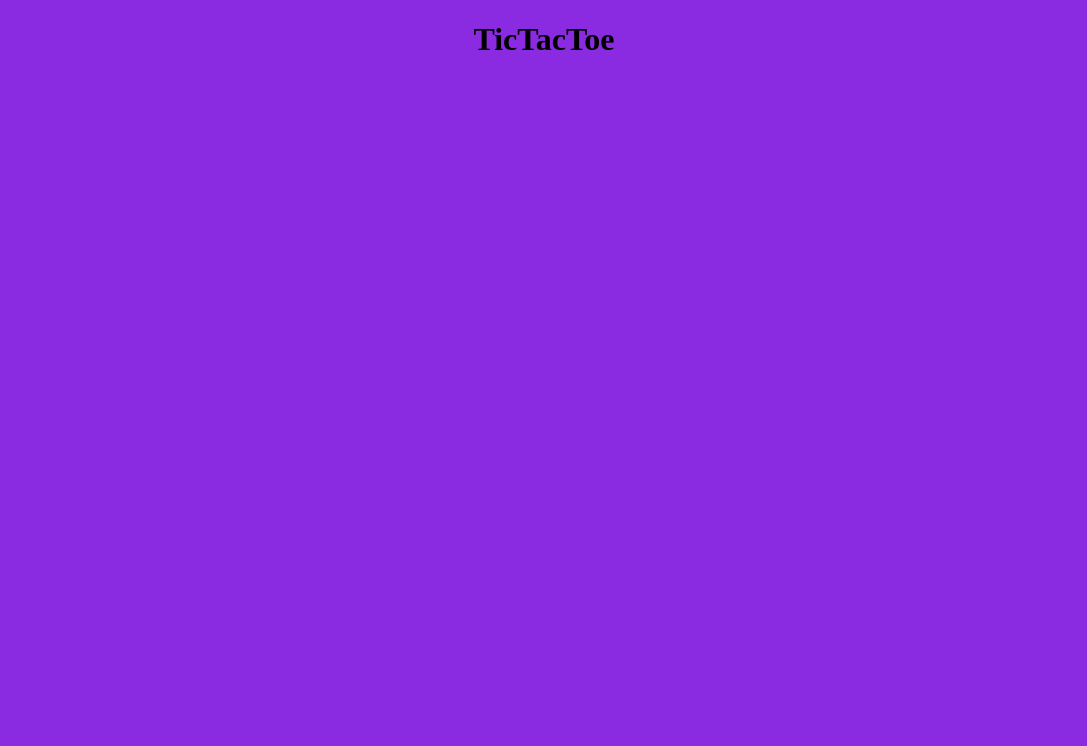
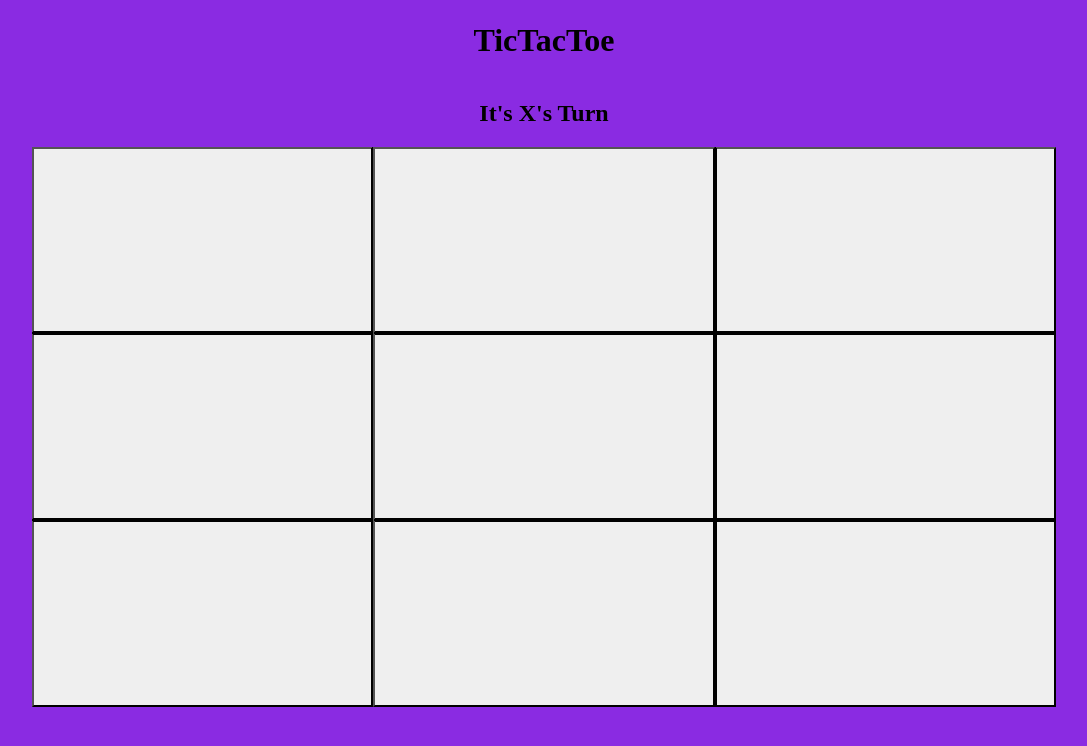
Before and after one commit to jayden-1105/tictactoe, a plain HTML site: page index.html in a window 1280 px wide. Shown: the whole page, without its empty margins (96-1183 px from the left). Drawn offline with Linux system fonts and the light colour scheme.

Commit message:
Added in the tic tac toe game board area and formatted it. Added a little bit of CSS to get the tic tac toe board centered and looking proper.

```diff
--- a/index.html
+++ b/index.html
@@ -11,7 +11,22 @@
     <div class="header">
         <h1>TicTacToe</h1>
     </div>
-    <div class="gameboard"></div>
+    <div class="gamearea">
+        <div class="whoseturn">
+            <h2 class="playerturn">It's X's Turn</h2>
+        </div>
+        <div class="gameboard">
+            <button class="top left"></button>
+            <button class="top center"></button>
+            <button class="top right"></button>
+            <button class="middle left"></button>
+            <button class="middle center"></button>
+            <button class="middle right"></button>
+            <button class="bottom left"></button>
+            <button class="bottom center"></button>
+            <button class="bottom right"></button>
+        </div>
+    </div>
     <div class="result"></div>
     <script type="text/javascript" src="java.js"></script>
 </body>
--- a/style.css
+++ b/style.css
@@ -7,9 +7,45 @@ body {
     display: flex;
     align-items: center;
     justify-content: center;
-    height: 10%;
+    height: 10vh;
 }
 
+/* Tic Tac Toe Section */
+
 .gameboard {
+    display: grid;
+    width: 80%;
+    height: 70vh;
+    grid-template-columns: 1fr 1fr 1fr;
+}
 
+.gamearea {
+    display: flex;
+    justify-content: center;
+    align-items: center;
+    flex-direction: column;
 }
+
+
+/* Setting the border for the tic tac toe section */
+
+.top {
+    border-bottom: 2px solid black;
+}
+
+.bottom {
+    border-top: 2px solid black;
+}
+
+.left {
+    border-right: 2px solid black;
+}
+
+.right {
+    border-left: 2px solid black;
+}
+
+.middle {
+    border-top: 2px solid black;
+    border-bottom: 2px solid black;
+}
```
